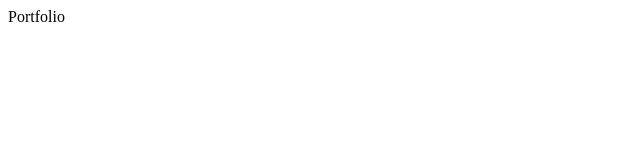
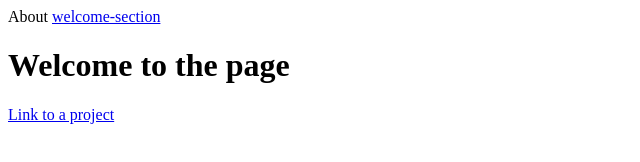
Before and after one commit to HammadSiddique/Portfolio, a plain HTML site: page index.html in a window 1280 px wide. Shown: the whole page, without its empty margins (0-640 px from the left). Drawn offline with Linux system fonts and the light colour scheme.

Commit message:
some basic coding of our page

```diff
--- a/index.html
+++ b/index.html
@@ -7,14 +7,95 @@
   </head>
 
   <body>
-    Portfolio
+    <div id="navbar">
+      <a id="about">About</a>
+      <a href="#about">welcome-section </a>
+
+    </div>
+    <div id="welcome-section">
+      <h1>Welcome to the page</h1>
+
+    </div>
+
+    <div id ='projects'>
+
+      <a href="https://codepen.io/freeCodeCamp/full/zNBOYG">Link to a project</a>
+      <div class="project-tile">
+
+
+
+      </div>
+
+    </div>
+
+
+
+
+
+
+
+
+
+
+
+
+
+
+
+
+
+
+
+
+
+
+
+
+
+
+
+
+
+
+
+
+
+
+
+
+
+
+
+
+
+
+
+
+
+
+
+
+
+
+
+
+
+
+
+
+
+
+
+
+
+
+
+
+
+
     <script src="https://cdn.freecodecamp.org/testable-projects-fcc/v1/bundle.js"></script>
 
-    <!--
 
-    Hello, world.
-
-    -->
     <script  src="js/index.js"></script>
   </body>
 </html>
```
